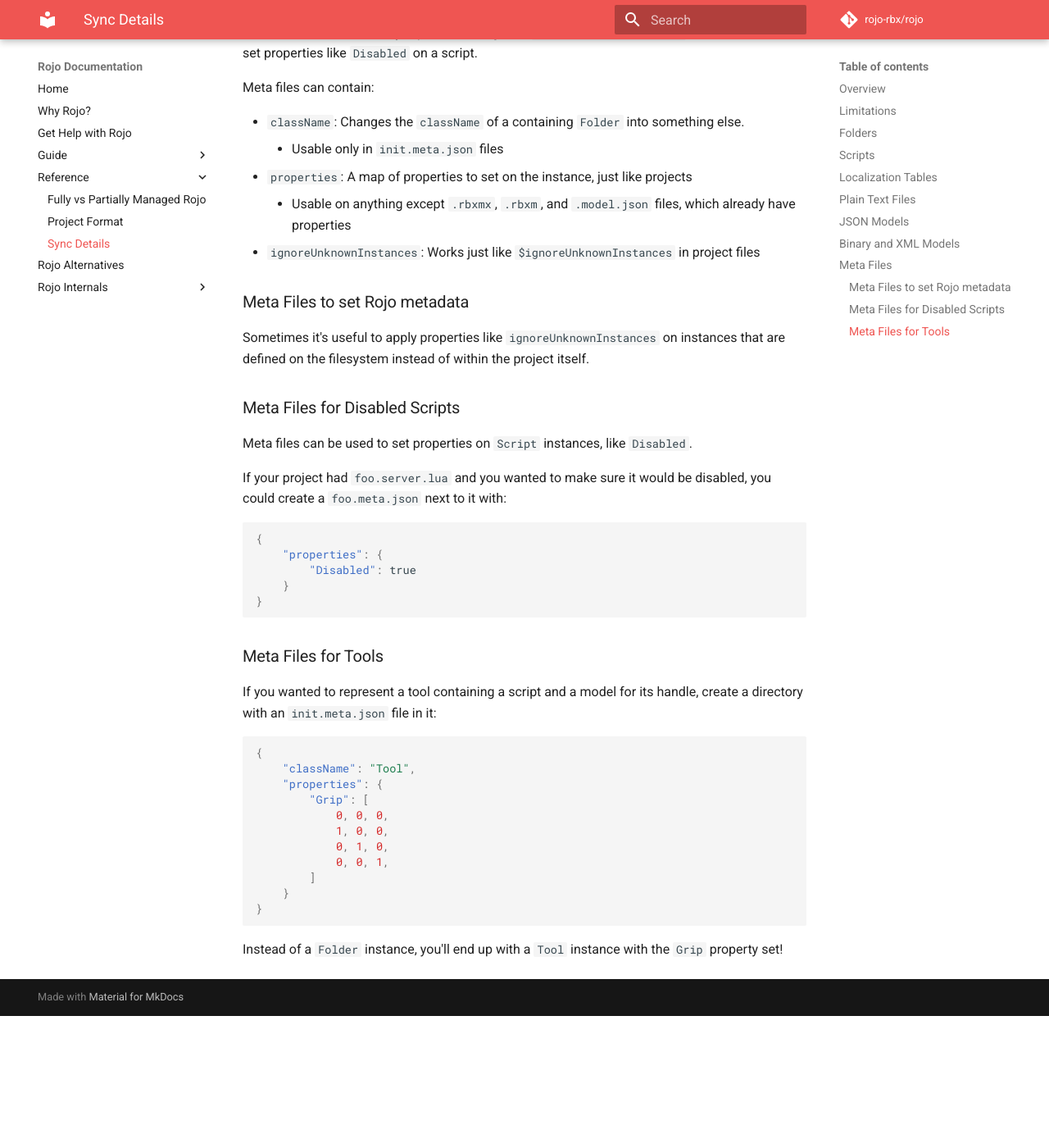
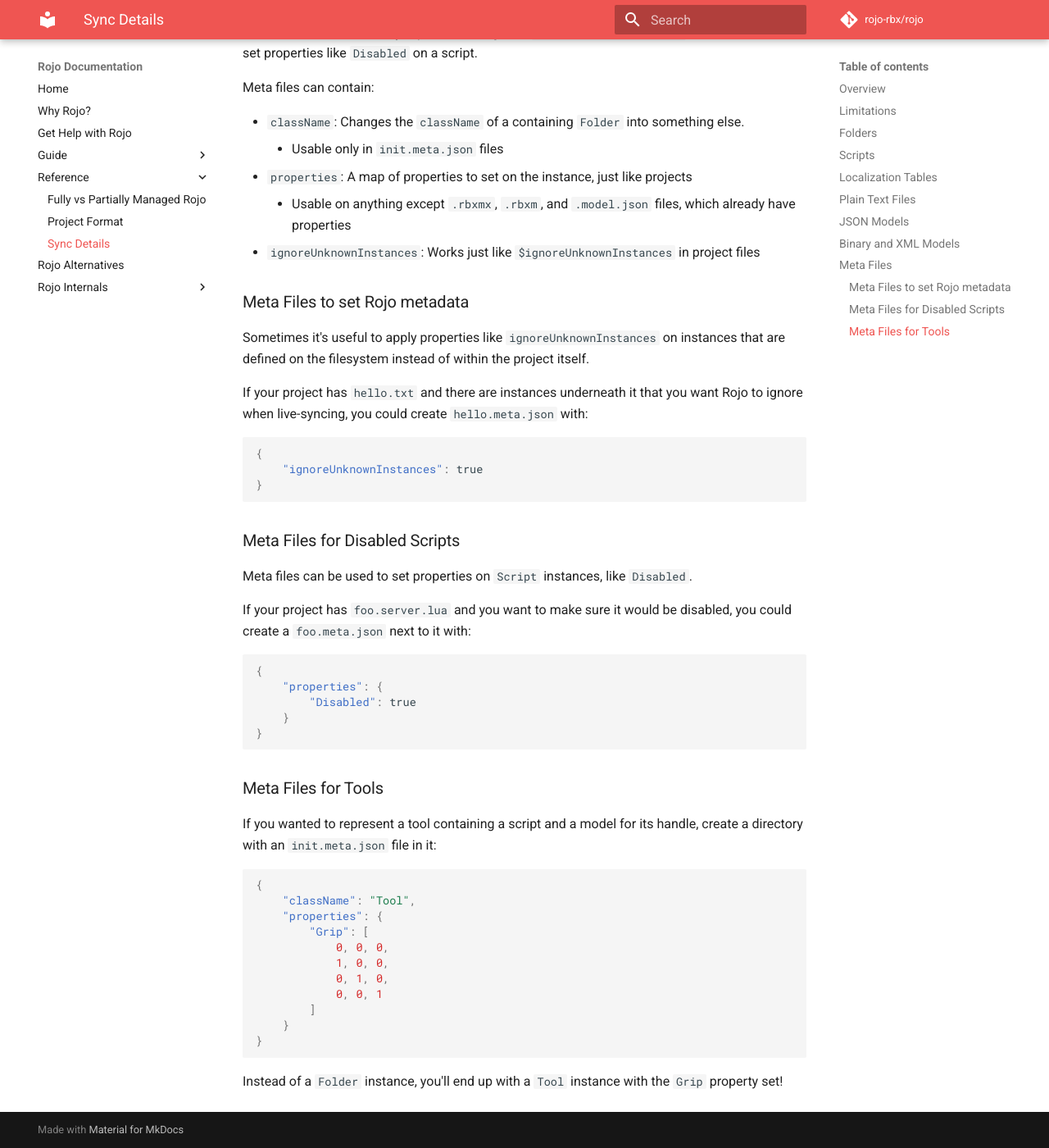
Before and after one commit to rojo-rbx/rojo, an MkDocs documentation site: the page built from docs/reference/sync-details.md, in a window 1280 px wide and 1400 px high, scrolled down 4227 px. Shown: the whole window at 82% size. Built offline with MkDocs 1.6.1 and Material for MkDocs 9.7.7, drawn with Linux system fonts in a browser that asks for light colours; comment, search, counter and statistics services are not loaded; before the commit the page ends 5466 px from its top, so only the background shows below that.

Commit message:
Fix errors in 'Sync Details' page

````diff
--- a/docs/reference/sync-details.md
+++ b/docs/reference/sync-details.md
@@ -116,10 +116,18 @@
 ### Meta Files to set Rojo metadata
 Sometimes it's useful to apply properties like `ignoreUnknownInstances` on instances that are defined on the filesystem instead of within the project itself.
 
+If your project has `hello.txt` and there are instances underneath it that you want Rojo to ignore when live-syncing, you could create `hello.meta.json` with:
+
+```json
+{
+    "ignoreUnknownInstances": true
+}
+```
+
 ### Meta Files for Disabled Scripts
 Meta files can be used to set properties on `Script` instances, like `Disabled`.
 
-If your project had `foo.server.lua` and you wanted to make sure it would be disabled, you could create a `foo.meta.json` next to it with:
+If your project has `foo.server.lua` and you want to make sure it would be disabled, you could create a `foo.meta.json` next to it with:
 
 ```json
 {
@@ -140,7 +148,7 @@
             0, 0, 0,
             1, 0, 0,
             0, 1, 0,
-            0, 0, 1,
+            0, 0, 1
         ]
     }
 }
````
